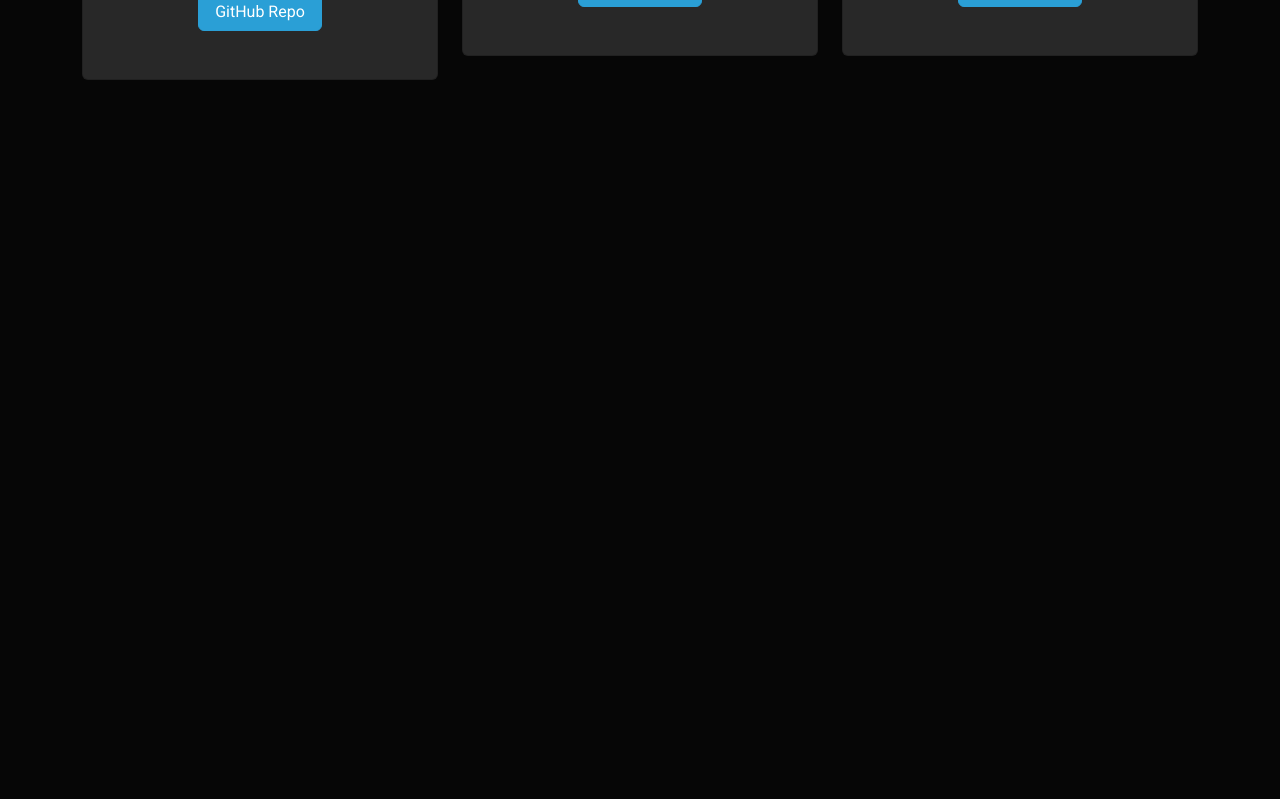
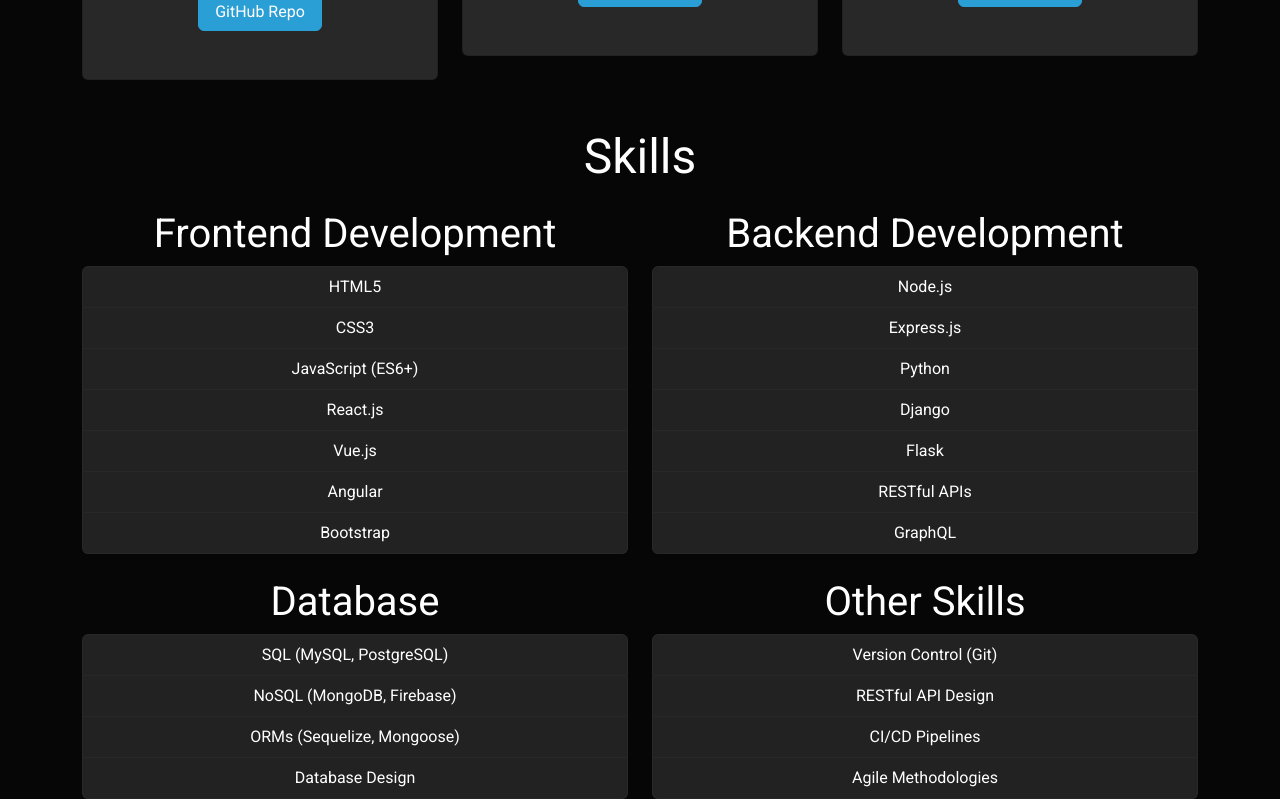
Before and after one commit to gangasandhu/personal-portfolio, a React (Vite) app: page / in a window 1280 px wide. Shown: the part 1160-1959 px from the top of the page. Before the commit the page ends 1240 px from the top, so only its background shows below. Built offline with nearby package versions, Linux system fonts and the light colour scheme; the HTML template or start-up script is replaced by a standard one.

Commit message:
#8 added skills section to the home page

```diff
--- a/src/App.jsx
+++ b/src/App.jsx
@@ -4,6 +4,7 @@ import './styles/bootstrap.min.css'
 import Navbar from './components/Navbar,'
 import Bio from './components/Bio'
 import Projects from './components/Projects'
+import Skills from './components/Skills'
 
 function App() {
 
@@ -13,6 +14,7 @@ function App() {
       <Bio />
       <hr/>
       <Projects />
+      <Skills />
     </>
   )
 }
--- /dev/null
+++ b/src/components/Skills.jsx
@@ -0,0 +1,61 @@
+import React from 'react'
+
+const Skills = () => {
+
+    return (
+
+        <div class="container mt-5">
+            <h2 class="text-center mb-4">Skills</h2>
+            <div class="row">
+                <div class="col-md-6">
+                    <h3>Frontend Development</h3>
+                    <ul class="list-group">
+                        <li class="list-group-item">HTML5</li>
+                        <li class="list-group-item">CSS3</li>
+                        <li class="list-group-item">JavaScript (ES6+)</li>
+                        <li class="list-group-item">React.js</li>
+                        <li class="list-group-item">Vue.js</li>
+                        <li class="list-group-item">Angular</li>
+                        <li class="list-group-item">Bootstrap</li>
+                    </ul>
+                </div>
+                <div class="col-md-6">
+                    <h3>Backend Development</h3>
+                    <ul class="list-group">
+                        <li class="list-group-item">Node.js</li>
+                        <li class="list-group-item">Express.js</li>
+                        <li class="list-group-item">Python</li>
+                        <li class="list-group-item">Django</li>
+                        <li class="list-group-item">Flask</li>
+                        <li class="list-group-item">RESTful APIs</li>
+                        <li class="list-group-item">GraphQL</li>
+                    </ul>
+                </div>
+            </div>
+
+            <div class="row mt-4">
+                <div class="col-md-6">
+                    <h3>Database</h3>
+                    <ul class="list-group">
+                        <li class="list-group-item">SQL (MySQL, PostgreSQL)</li>
+                        <li class="list-group-item">NoSQL (MongoDB, Firebase)</li>
+                        <li class="list-group-item">ORMs (Sequelize, Mongoose)</li>
+                        <li class="list-group-item">Database Design</li>
+                    </ul>
+                </div>
+                <div class="col-md-6">
+                    <h3>Other Skills</h3>
+                    <ul class="list-group">
+                        <li class="list-group-item">Version Control (Git)</li>
+                        <li class="list-group-item">RESTful API Design</li>
+                        <li class="list-group-item">CI/CD Pipelines</li>
+                        <li class="list-group-item">Agile Methodologies</li>
+                    </ul>
+                </div>
+            </div>
+        </div>
+    )
+
+}
+
+export default Skills
```
